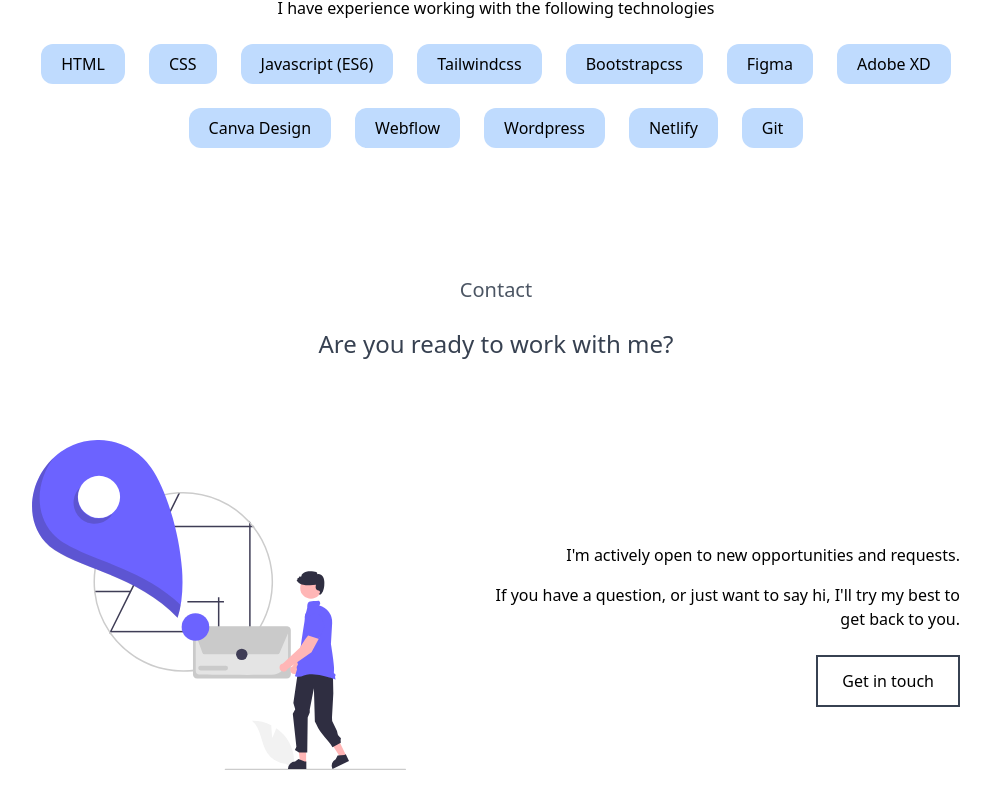
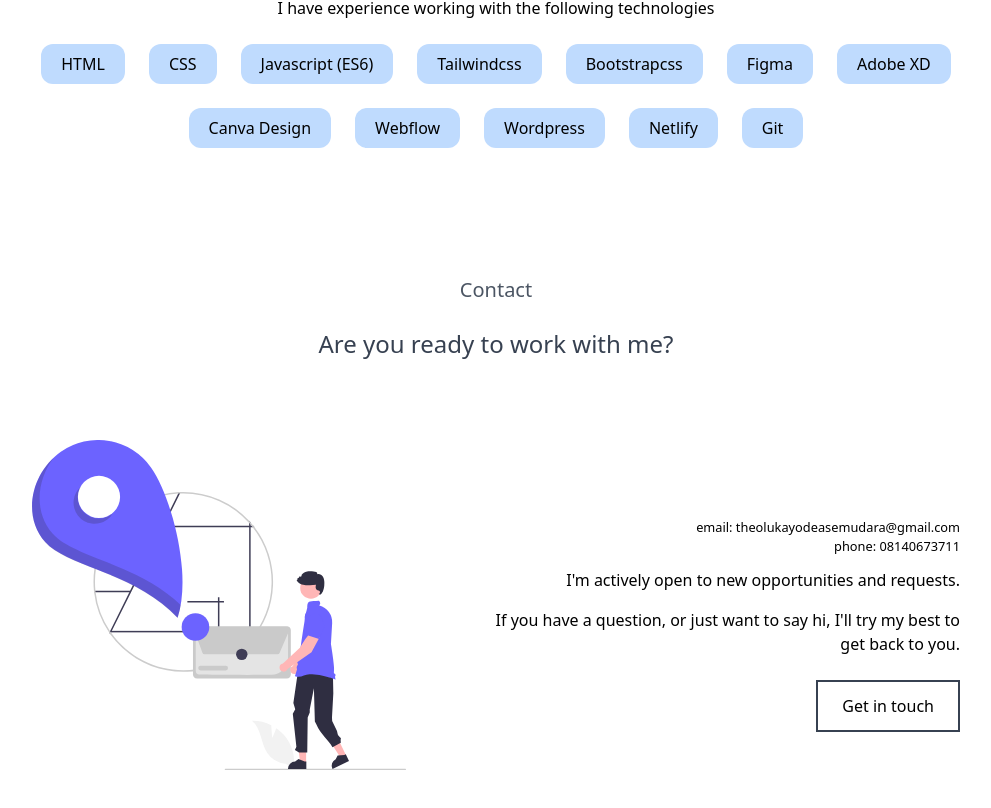
Before and after one commit to blaqnativity/myportfolios.com, a Nuxt app: page / in a window 1280 px wide. Shown: the part 1464-2272 px from the top of the page, without its empty margins (144-1135 px from the left). Built offline with nearby package versions, Linux system fonts and the light colour scheme.

Commit message:
new address added

```diff
--- a/pages/index.vue
+++ b/pages/index.vue
@@ -143,6 +143,10 @@
         </div>
         <!-- items right -->
         <div class="text-center md:text-right">
+          <div class="flex flex-col items-center mb-3 md:items-end">
+            <small>email: theolukayodeasemudara@gmail.com</small>
+            <small>phone: 08140673711</small>
+          </div>
           <p class="mb-4">
             I'm actively open to new opportunities and requests.
           </p>
```
